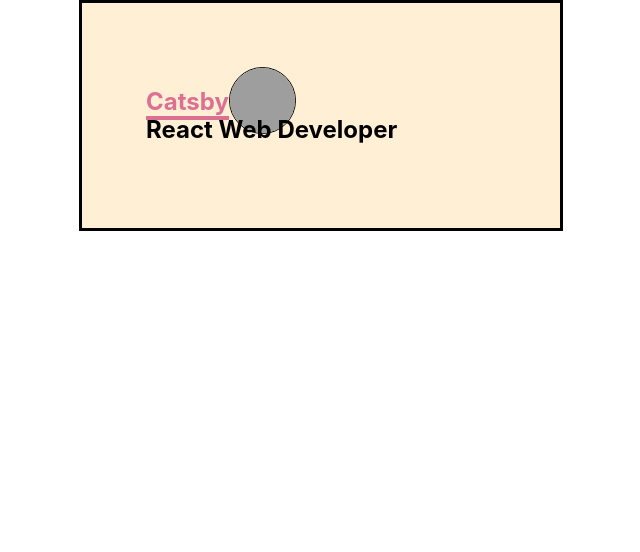
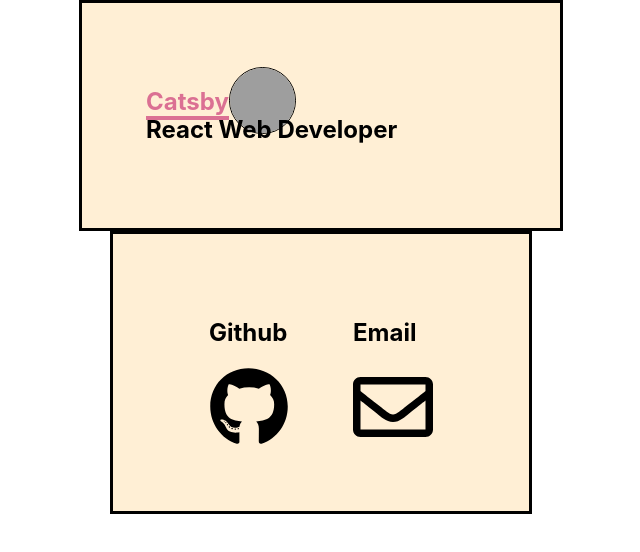
Before and after one commit to DanielOhn/portfolio-react, a React (Create React App) app: page / in a window 1280 px wide. Shown: the top 552 px of the page, without its empty margins (319-959 px from the left). Built offline with nearby package versions, Linux system fonts and the light colour scheme; grey boxes are pictures that could not be loaded.

Commit message:
Add contact (#2)
* Add basic of contact.

* Add fontawesome icons.

* Add url to github icon.

* Add rest of contact stuff.

```diff
--- a/package.json
+++ b/package.json
@@ -3,6 +3,11 @@
   "version": "0.1.0",
   "private": true,
   "dependencies": {
+    "@fortawesome/fontawesome-svg-core": "^1.2.12",
+    "@fortawesome/free-brands-svg-icons": "^5.6.3",
+    "@fortawesome/free-regular-svg-icons": "^5.6.3",
+    "@fortawesome/free-solid-svg-icons": "^5.6.3",
+    "@fortawesome/react-fontawesome": "^0.1.4",
     "husky": "^1.3.1",
     "lint-staged": "^8.1.0",
     "prettier": "^1.15.3",
--- a/src/components/App.js
+++ b/src/components/App.js
@@ -2,6 +2,7 @@
 import styled from 'styled-components'
 
 import Header from './Header'
+import Contact from './Contact'
 
 const Content = styled.div`
   display: flex;
@@ -13,6 +14,7 @@
   return (
     <Content>
       <Header />
+      <Contact />
     </Content>
   )
 }
--- /dev/null
+++ b/src/components/Contact.js
@@ -0,0 +1,24 @@
+import React from 'react'
+import styled from 'styled-components'
+
+import GitIcon from './GitIcon'
+import EmailIcon from './EmailIcon'
+
+const Container = styled.section`
+  border: solid;
+  padding: 4em;
+  background: papayawhip;
+  display: flex;
+  flex-direction: row;
+`
+
+function Contact() {
+  return (
+    <Container>
+      <GitIcon />
+      <EmailIcon />
+    </Container>
+  )
+}
+
+export default Contact
--- /dev/null
+++ b/src/components/EmailIcon.js
@@ -0,0 +1,23 @@
+import React from 'react'
+import styled from 'styled-components'
+
+import IconButton from './IconButton'
+
+import { FontAwesomeIcon } from '@fortawesome/react-fontawesome'
+
+const Link = styled.a`
+  color: black;
+`
+
+function EmailIcon() {
+  return (
+    <IconButton
+      name="Email">
+      <Link href="/">
+        <FontAwesomeIcon icon={['far', 'envelope']} size="5x" />
+      </Link>
+    </IconButton>
+  )
+}
+
+export default EmailIcon
--- /dev/null
+++ b/src/components/GitIcon.js
@@ -0,0 +1,23 @@
+import React from 'react'
+import styled from 'styled-components'
+
+import IconButton from './IconButton'
+
+import { FontAwesomeIcon } from '@fortawesome/react-fontawesome'
+
+const Link = styled.a`
+  color: black;
+`
+
+function GitIcon() {
+  return (
+    <IconButton
+      name="Github">
+      <Link href="https://github.com/DanielOhn" target="_blank">
+        <FontAwesomeIcon icon={['fab', 'github']} size="5x" />
+      </Link>
+    </IconButton>
+  )
+}
+
+export default GitIcon
--- /dev/null
+++ b/src/components/IconButton.js
@@ -0,0 +1,22 @@
+import React from 'react'
+import styled from 'styled-components'
+
+const Content = styled.div`
+  margin-left: 2em;
+  margin-right: 2em;
+`
+
+const Name = styled.h1``
+
+const Icon = styled.div``
+
+function IconButton({ name, children }) {
+  return (
+    <Content>
+      <Name>{name}</Name>
+      <Icon>{children}</Icon>
+    </Content>
+  )
+}
+
+export default IconButton
--- a/src/components/NameContainer.js
+++ b/src/components/NameContainer.js
@@ -38,8 +38,6 @@
 
 const Content = styled.div``
 
-
-
 function NameContainer({ name, title, img, children }) {
   return (
     <Container>
--- /dev/null
+++ b/src/components/fontawesome.js
@@ -0,0 +1,11 @@
+import {library} from '@fortawesome/fontawesome-svg-core'
+
+// Importing Icons
+import { faEnvelope } from '@fortawesome/free-regular-svg-icons'
+import {faGithub } from '@fortawesome/free-brands-svg-icons'
+
+// Library of Icons
+library.add(
+  faGithub,
+  faEnvelope
+)
--- a/src/index.js
+++ b/src/index.js
@@ -3,4 +3,6 @@
 import './index.css'
 import App from './components/App'
 
+import './components/fontawesome.js'
+
 ReactDOM.render(<App />, document.getElementById('root'))
```
Also changed, not shown: 1 other file (tests, documents, lock files or other folders).
